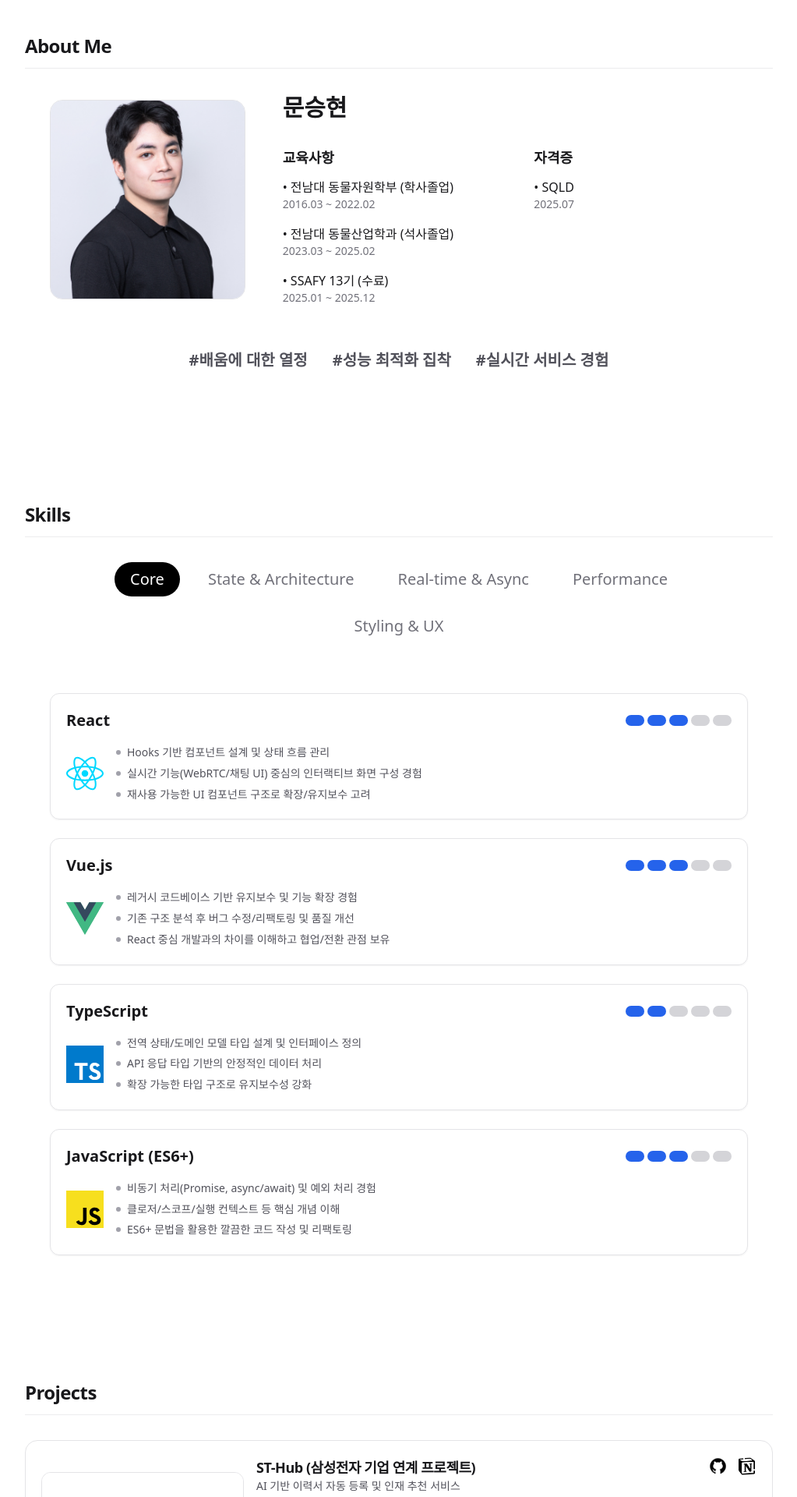
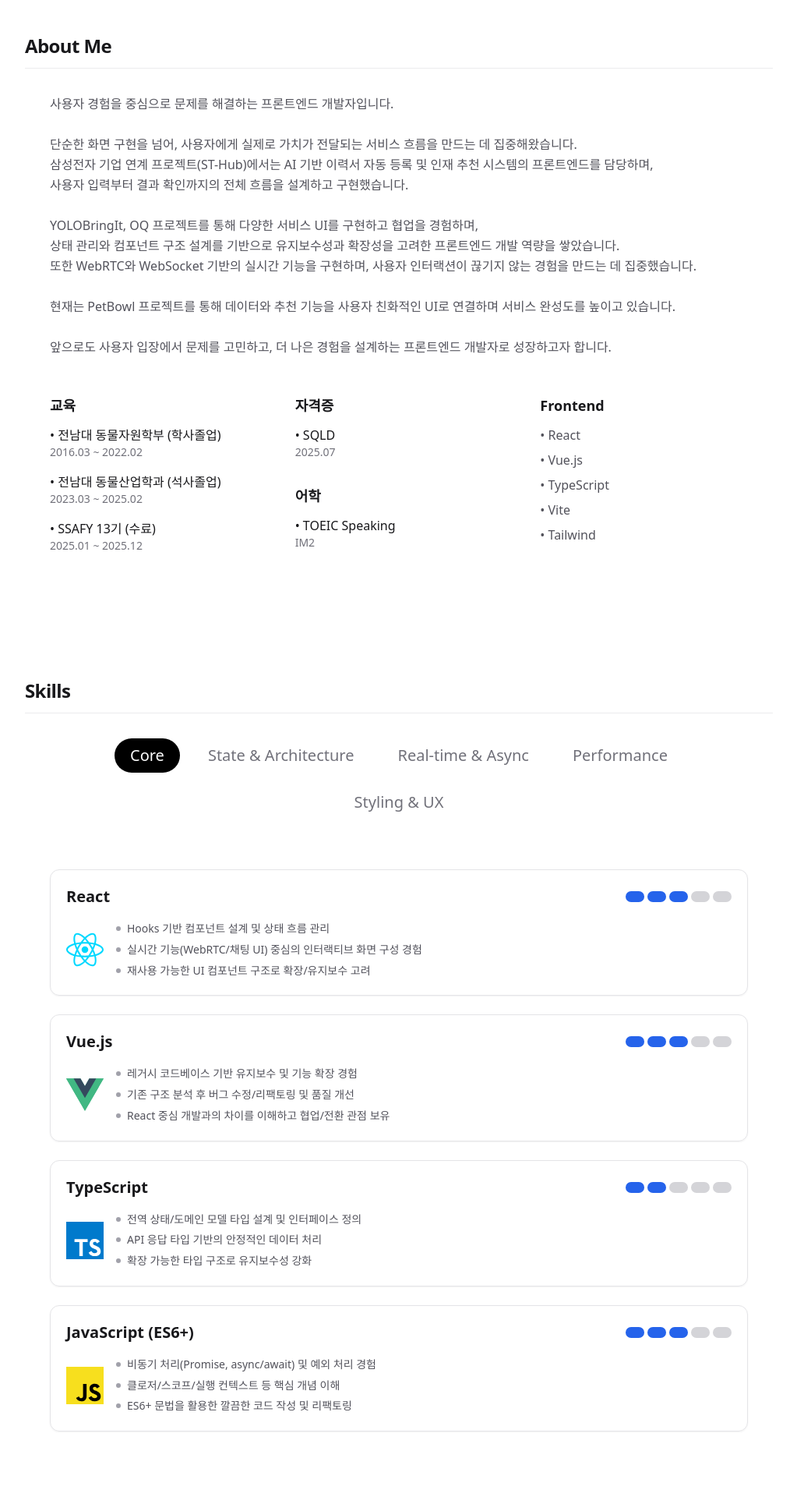
Before and after one commit to HerdBoy0531/portfolio, a React (Vite) app: page / in a window 1280 px wide. Shown: the part 600-2520 px from the top of the page at 78% size, without its empty margins (128-1151 px from the left). Built offline with nearby package versions, Linux system fonts and the light colour scheme.

Commit message:
feat: refine About Me and Projects UI with structured contributions

```diff
--- a/src/app/data/profile.ts
+++ b/src/app/data/profile.ts
@@ -2,6 +2,19 @@ export const profile = {
   name: "문승현",
   image: "/portfolio/src/assets/profile.jpg",
   role: "Frontend Developer",
+  about: `사용자 경험을 중심으로 문제를 해결하는 프론트엔드 개발자입니다.
+
+          단순한 화면 구현을 넘어, 사용자에게 실제로 가치가 전달되는 서비스 흐름을 만드는 데 집중해왔습니다.
+          삼성전자 기업 연계 프로젝트(ST-Hub)에서는 AI 기반 이력서 자동 등록 및 인재 추천 시스템의 프론트엔드를 담당하며,
+          사용자 입력부터 결과 확인까지의 전체 흐름을 설계하고 구현했습니다.
+
+          YOLOBringIt, OQ 프로젝트를 통해 다양한 서비스 UI를 구현하고 협업을 경험하며,
+          상태 관리와 컴포넌트 구조 설계를 기반으로 유지보수성과 확장성을 고려한 프론트엔드 개발 역량을 쌓았습니다.
+          또한 WebRTC와 WebSocket 기반의 실시간 기능을 구현하며, 사용자 인터랙션이 끊기지 않는 경험을 만드는 데 집중했습니다.
+
+          현재는 PetBowl 프로젝트를 통해 데이터와 추천 기능을 사용자 친화적인 UI로 연결하며 서비스 완성도를 높이고 있습니다.
+
+          앞으로도 사용자 입장에서 문제를 고민하고, 더 나은 경험을 설계하는 프론트엔드 개발자로 성장하고자 합니다.`,
   education: [
     {
       name: "전남대 동물자원학부",
@@ -25,6 +38,12 @@ export const profile = {
       date:"2025.07",
     },
   ],
+  languages: [
+    {
+      name: "TOEIC Speaking",
+      level: "IM2",
+    },
+  ],
   keywords: [
     "배움에 대한 열정",
     "성능 최적화 집착",
--- a/src/app/data/projects.ts
+++ b/src/app/data/projects.ts
@@ -34,10 +34,17 @@ export const projects: Project[] = [
     },
 
     summary: [
-      "AI 인재 추천 탭 UI 설계 및 구현",
-      "LLM 응답 Parsing 및 추천 결과 정렬 로직 개발",
-      "추천 탭 전용 Skeleton UI 및 Pinia 기반 전역 상태 관리",
-      "Polling 기반 AI 연산 단계 실시간 표시 시스템 구축"
+      "[Frontend] AI 인재 추천 서비스의 사용자 입력부터 결과 확인까지 end-to-end UI 흐름 설계 및 구현",
+      "[Frontend] Pinia 기반 전역 상태 관리 및 컴포넌트 분리를 통한 유지보수성과 확장성 개선",
+      "[Frontend] 추천 결과 비교가 용이한 카드형 UI 및 상태 기반 뷰 전환 로직 설계",
+
+      "[UX / Realtime] 추천 탭 전용 Skeleton UI 및 상태 기반 화면 전환으로 사용자 대기 경험 개선",
+      "[UX / Realtime] Polling 기반 AI 연산 단계(대기 → 분석 → 결과 생성) 실시간 표시 시스템 구축",
+      "[UX / Realtime] 비동기 처리 중에도 사용자 인터랙션이 끊기지 않도록 UX 흐름 설계",
+
+      "[AI Integration] LLM 응답 Parsing 및 추천 결과 정렬 로직 구현",
+      "[AI Integration] 비정형 텍스트 데이터를 구조화(JSON)하여 일관된 UI 출력 처리",
+
     ],
 
     details: {
@@ -95,10 +102,16 @@ export const projects: Project[] = [
     },
 
     summary: [
-      "AI 기반 옷 착장(Try-On) UI 및 외부 API 연동",
-      "AI 추천 결과 챗 인터페이스 및 스트리밍 렌더링 구현",
-      "이미지 업로드/처리/최적화 전반 구조 설계",
-      "서비스 운영 환경 이슈 해결 및 유지보수"
+      "[Frontend] AI 기반 Try-On UI 및 사용자 입력 흐름 설계",
+      "[Frontend] 전체 페이지 리로드 제거 및 부분 렌더링 구조 구현으로 UX 개선",
+      "[Frontend] Zustand 기반 상태 관리로 이미지 업로드 및 착장 결과 반영 흐름 최적화",
+
+      "[UX / Realtime] AI 응답을 한 글자씩 출력하는 스트리밍 UI로 자연스러운 사용자 경험 구현",
+      "[UX / Realtime] 이미지 업로드 즉시 반영 및 처리 최적화를 통한 대기 시간 개선",
+      "[UX / Realtime] 이미지 디코딩 및 압축 처리로 브라우저 렌더링 안정성 확보",
+
+      "[AI Integration] 외부 Try-On 모델 API 연동 및 의상 적용 로직 구현",
+      "[AI Integration] AI 추천 결과 챗 UI 구현 및 스트리밍 렌더링 처리",
     ],
 
     details: {
@@ -186,10 +199,16 @@ export const projects: Project[] = [
     },
 
     summary: [
-      "WebRTC 기반 실시간 멀티플레이어 게임 플랫폼 프론트엔드 설계 및 구현",
-      "Lobby부터 Result까지 전체 게임 흐름 UI 및 상태 구조 설계",
-      "WebSocket 기반 실시간 채팅 및 친구 시스템 구축",
-      "3D 캐릭터 렌더링 최적화 및 로딩 성능 개선"
+      "[Frontend] Lobby → Game → Result까지 전체 게임 흐름 UI 및 상태 구조 설계",
+      "[Frontend] Zustand 기반 전역 상태 관리로 복잡한 게임 단계 전환 로직 단일화",
+      "[Frontend] 상점, 친구, 업적 등 도메인 단위 UI 분리 및 컴포넌트 아키텍처 설계",
+
+      "[Realtime] WebRTC 기반 멀티플레이어 통신 구조 연동 및 UI 상태 동기화",
+      "[Realtime] WebSocket(STOMP) 기반 실시간 채팅 및 친구 시스템 구현",
+
+      "[3D / Performance] Three.js 기반 캐릭터 렌더링 및 씬 구성",
+      "[3D / Performance] 폴리곤 최적화 및 Lazy Loading 적용으로 초기 로딩 시간 5초 → 2초 단축",
+      "[3D / Performance] 3D 리소스 경량화를 통한 사용자 체감 성능 개선"
     ],
 
     details: {
--- a/src/components/projects/ProjectCard.tsx
+++ b/src/components/projects/ProjectCard.tsx
@@ -35,7 +35,38 @@ export function ProjectCard({
               {p.period && <p className="mt-1 text-xs text-zinc-500">{p.period}</p>}
             </div>
               <div className="flex gap-3">
-                {p.links.github && (
+                {p.id === "samsung" ? (
+                  <div className="relative group inline-block">
+                  <img
+                    src={logos.github}
+                    alt="GitHub"
+                    className="h-[25px] w-[25px] invert transition-transform duration-300 ease-out hover:scale-125 hover:-translate-y-1"
+                  />
+
+                  {/* Tooltip */}
+                  <div className="absolute bottom-full left-1/2 -translate-x-1/2 mb-2
+                                  hidden group-hover:block whitespace-nowrap
+                                  text-xs text-white bg-black px-2 py-1 rounded">
+                    기업 보안으로 인한 소스코드 공개 불가
+                  </div>
+                </div>
+                ) : (
+                  p.links.github && (
+                    <a
+                      href={p.links.github}
+                      target="_blank"
+                      rel="noreferrer"
+                      className="h-[25px] w-[25px] transition duration-200 group-hover:scale-110 group-hover:opacity-80 dark:invert"
+                    >
+                      <img
+                        src={logos.github}
+                        alt="GitHub"
+                        className="h-[25px] w-[25px] transition-transform duration-300 ease-out hover:scale-125 hover:-translate-y-1"
+                      />
+                    </a>
+                  )
+                )}
+                {/* {p.links.github && (
                   <a
                     href={p.links.github}
                     target="_blank"
@@ -48,7 +79,7 @@ export function ProjectCard({
                       className="h-[25px] w-[25px] transition-transform duration-300 ease-out hover:scale-125 hover:-translate-y-1"
                     />
                   </a>
-                )}
+                )} */}
 
                 {p.links.notion && (
                   <a
@@ -89,7 +120,7 @@ export function ProjectCard({
           </div>
 
           <div>
-            <p className="mb-1 text-md font-semibold text-zinc-900 dark:text-white">Quick Intro</p>
+            <p className="mb-1 text-md font-semibold text-zinc-900 dark:text-white">Core Contributions</p>
             <ul className="space-y-1 text-xs text-zinc-600 dark:text-zinc-300">
               {p.summary.map((x, i) => (
                 <li key={i}>• {x}</li>
--- a/src/components/sections/About.tsx
+++ b/src/components/sections/About.tsx
@@ -8,29 +8,21 @@ export const About = forwardRef<HTMLElement>((_, ref) => {
     <Section id="about" title="About Me" ref={ref}>
       <Container>
 
-        <div className="grid gap-12 lg:grid-cols-3">
+        <div className="space-y-12">
 
-          {/* 1️⃣ 왼쪽 - 사진 */}
-          <div className="flex justify-center lg:justify-start items-center">
-            <div className="w-64 h-64 overflow-hidden rounded-2xl border border-zinc-200 dark:border-zinc-800">
-              <img
-                src={profile.image}
-                alt="profile"
-                className="w-full h-full object-cover"
-              />
-            </div>
+          {/* About Me */}
+          <div className="max-w-5xl">
+            <p className="text-zinc-600 dark:text-zinc-300 leading-relaxed whitespace-pre-line">
+              {profile.about}
+            </p>
           </div>
 
-          {/* 2️⃣ 오른쪽 전체 (교육 + 자격증 가로 배치) */}
-          <div className="lg:col-span-3 space-y-8">
-            <h2 className="text-3xl font-bold">{profile.name}</h2>
+          {/* 3컬럼 */}
+          <div className="grid md:grid-cols-3 gap-12">
 
-            {/* 🔥 교육 + 자격증 가로 정렬 */}
-            <div className="grid md:grid-cols-2 gap-12">
-
-              {/* 교육사항 */}
+            {/* 교육 */}
             <div>
-                <p className="mb-3 text-lg font-semibold">교육사항</p>
+              <p className="mb-3 text-lg font-semibold">교육</p>
               <ul className="space-y-4 text-zinc-600 dark:text-zinc-300">
                 {profile.education.map((edu) => (
                   <li key={edu.name}>
@@ -60,24 +52,48 @@ export const About = forwardRef<HTMLElement>((_, ref) => {
                   </li>
                 ))}
               </ul>
+
+              {/* 어학 */}
+              <p className="mt-8 mb-3 text-lg font-semibold">어학</p>
+              <ul className="space-y-4 text-zinc-600 dark:text-zinc-300">
+                {profile.languages.map((lang) => (
+                  <li key={lang.name}>
+                    <div className="font-medium text-zinc-900 dark:text-white">
+                      • {lang.name}
+                    </div>
+                    <div className="text-sm text-zinc-500">
+                      {lang.level}
+                    </div>
+                  </li>
+                ))}
+              </ul>
             </div>
 
+            {/* 기술 스택 추가 */}
+            <div>
+              <p className="mb-3 text-lg font-semibold">Frontend</p>
+
+              <ul className="space-y-2 text-zinc-600 dark:text-zinc-300">
+                {profile.skills.frontend.map((skill) => (
+                  <li key={skill} className="font-medium">
+                    • {skill}
+                  </li>
+                ))}
+              </ul>
             </div>
           </div>
 
-          {/* 🔥 3️⃣ 키워드 - 전체 한 줄로 아래 배치 */}
-          <div className="lg:col-span-4">
-            <div className="flex flex-wrap gap-4 justify-center">
+          {/* 키워드 */}
+          {/* <div className="flex flex-wrap gap-6 justify-center">
             {profile.keywords.map((keyword) => (
               <span
                 key={keyword}
-                  className="px-2 py-2 text-xl font-semibold text-zinc-600 dark:text-zinc-300"
+                className="text-xl font-semibold text-zinc-400 hover:text-white transition"
               >
                 #{keyword}
               </span>
             ))}
-            </div>
-          </div>
+          </div> */}
 
         </div>
 
```
Lines whose indentation alone changed are shown as unchanged.
